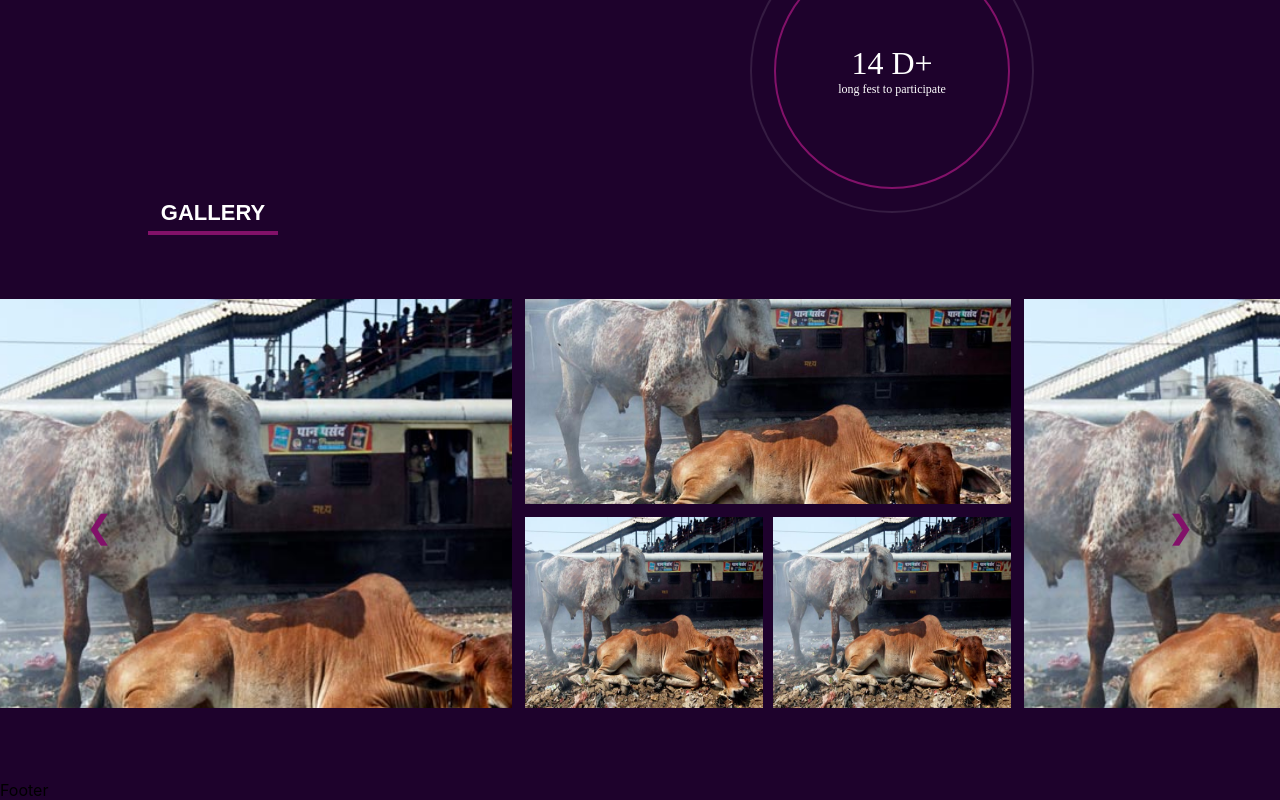
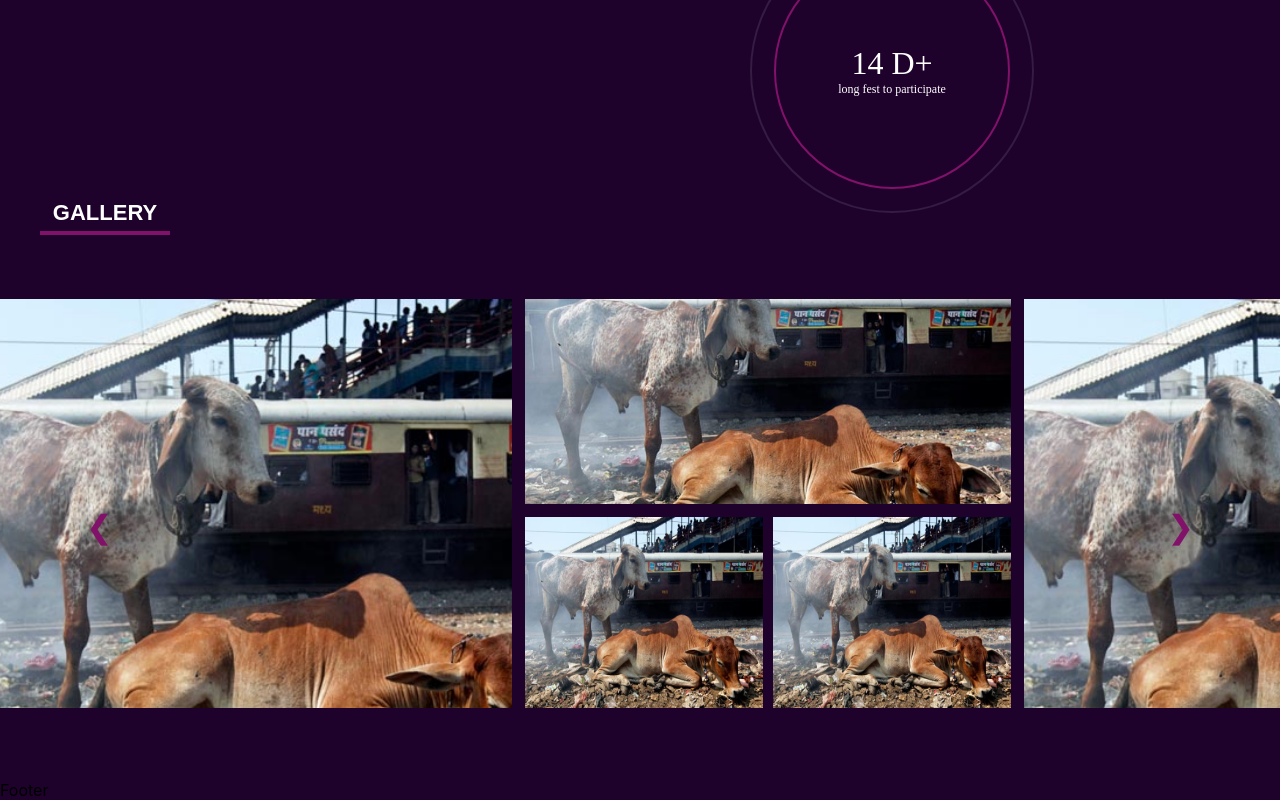
Before and after one commit to kreiva-iiitv/keriva-frontend-2020, a React (Create React App) app: page / in a window 1280 px wide. Shown: the part 1308-2108 px from the top of the page. Built offline with nearby package versions, Linux system fonts and the light colour scheme.

Commit message:
fixed minor alignment issue

```diff
--- a/src/Container/Gallery/gallery.css
+++ b/src/Container/Gallery/gallery.css
@@ -53,7 +53,7 @@
     font-weight: 600;
     font-size: 22px;
     text-transform: uppercase;
-    margin-left: 148px;
+    margin-left: 40px;
     padding: 5px 10px;
     border-bottom: 4px solid #821169 ;
     margin-bottom: 64px;
```
